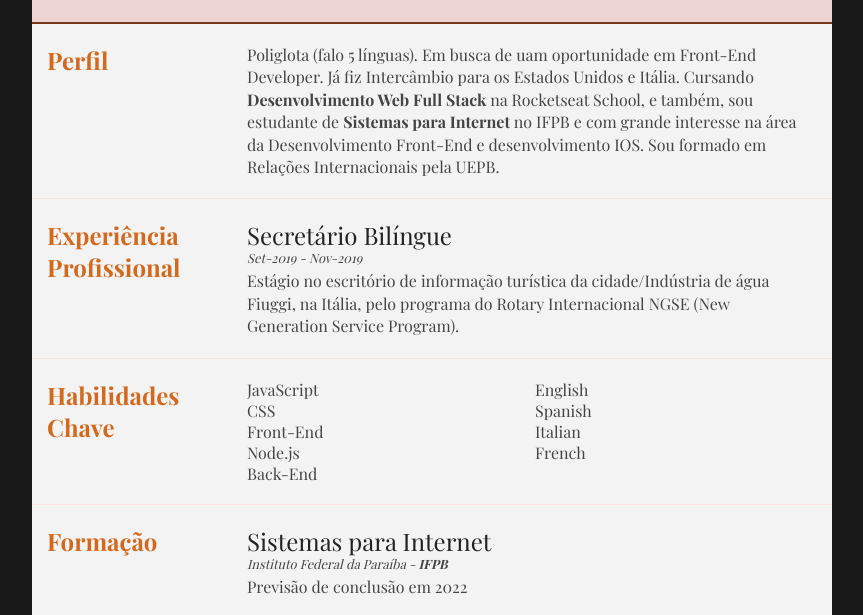
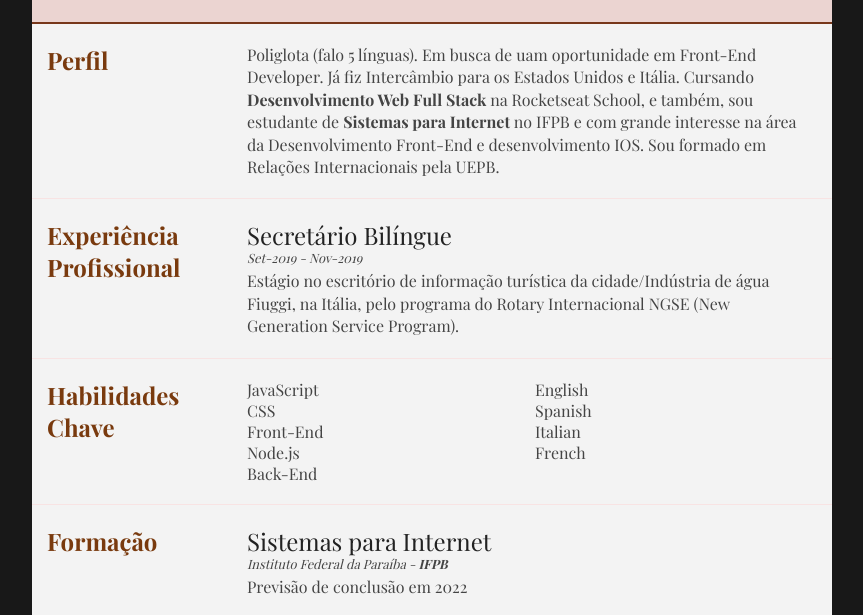
Before and after one commit to renatoxdsr/renatoxdsr.github.io, a plain HTML site: page index.html in a window 1280 px wide. Shown: the part 148-763 px from the top of the page, without its empty margins (208-1071 px from the left). Drawn offline with nearby package versions, Linux system fonts and the light colour scheme; a web font is replaced by a local one.

Commit message:
Update cvrenato.css

```diff
--- a/cvrenato.css
+++ b/cvrenato.css
@@ -214,7 +214,7 @@ section:last-child {
   font-family: 'Playfair Display', serif;
   font-weight: bold;
   font-size: 1.5em;
-  color: chocolate;
+  color:  rgb(121, 58, 14);
 }
 
 .section-content h2 {
```
